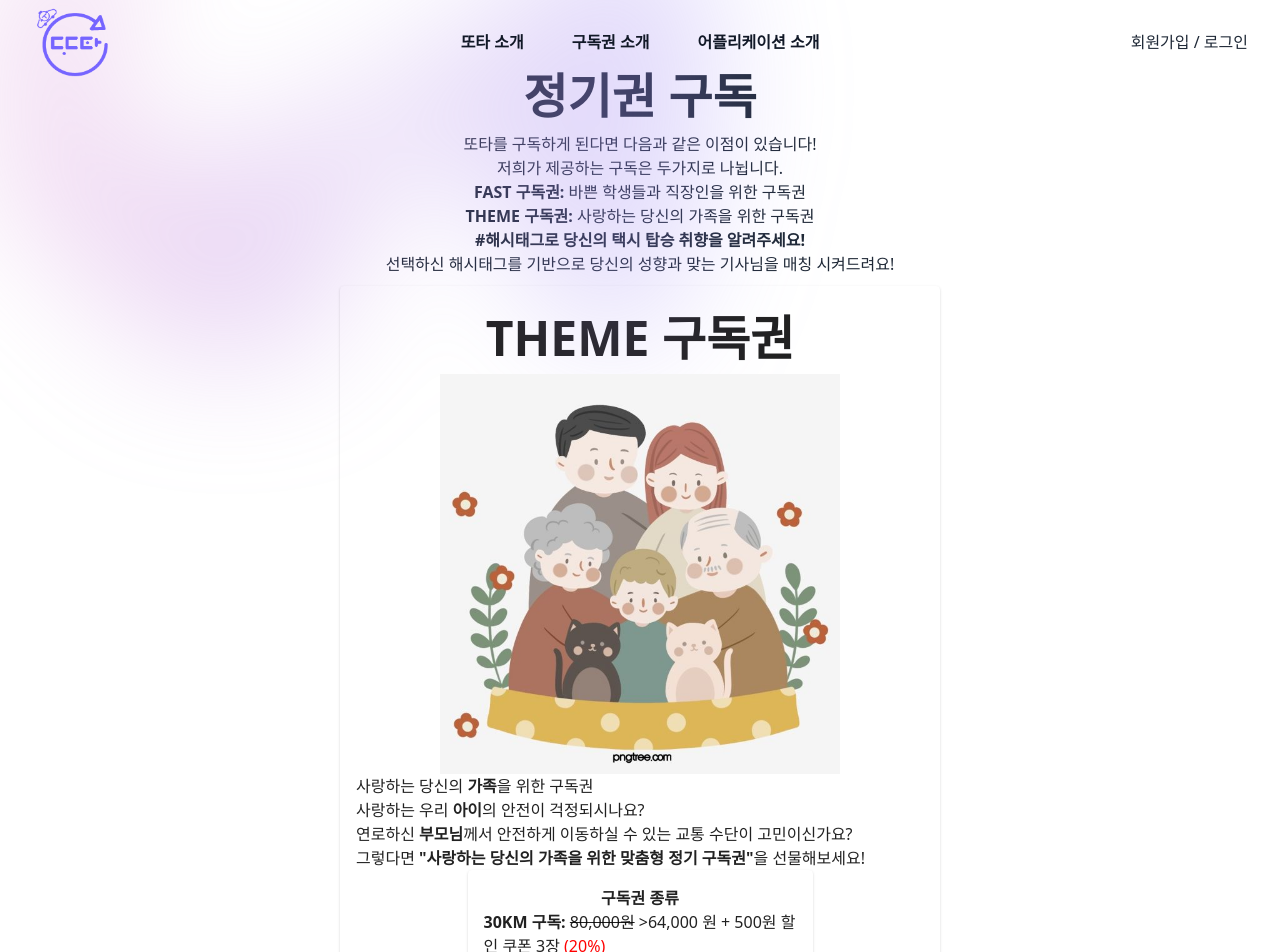
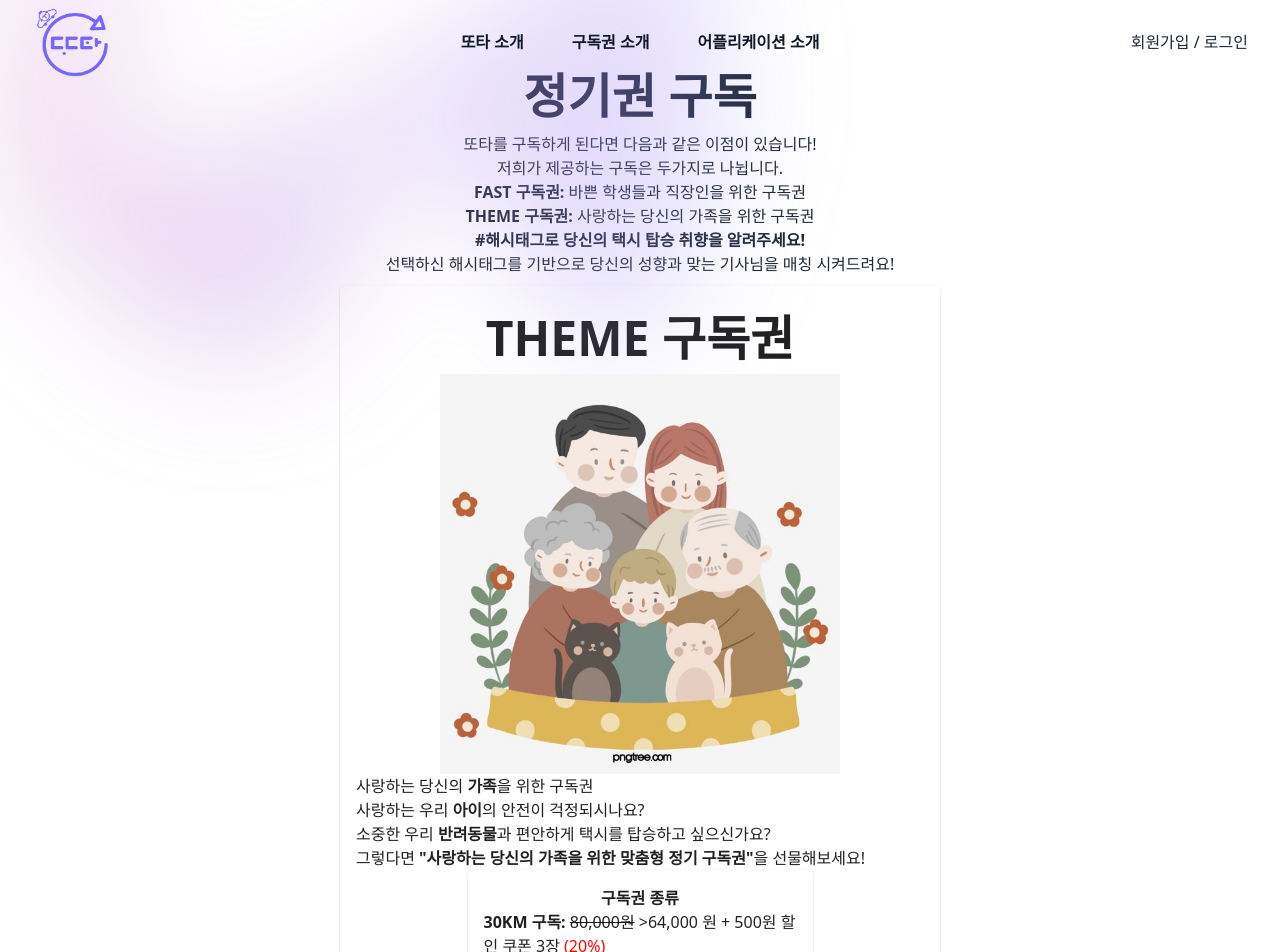
Before and after one commit to donghquinn/sampleWeb, a Next.js app: page /subscribe in a window 1280 px wide. Shown: the top 952 px of the page. Built offline with nearby package versions, Linux system fonts and the light colour scheme.

Commit message:
[CHANGEd] metn

```diff
--- a/component/common/theme-sub.tsx
+++ b/component/common/theme-sub.tsx
@@ -41,8 +41,8 @@ function ThemeSubscribe() {
             안전이 걱정되시나요?
           </p>
           <p style={{ textAlign: "left" }}>
-            연로하신 <span style={{ fontWeight: "bold" }}>부모님</span>께서
-            안전하게 이동하실 수 있는 교통 수단이 고민이신가요?
+            소중한 우리 <span style={{ fontWeight: "bold" }}>반려동물</span>과
+            편안하게 택시를 탑승하고 싶으신가요?
           </p>
           <p style={{ textAlign: "left" }}>
             그렇다면{" "}
```
